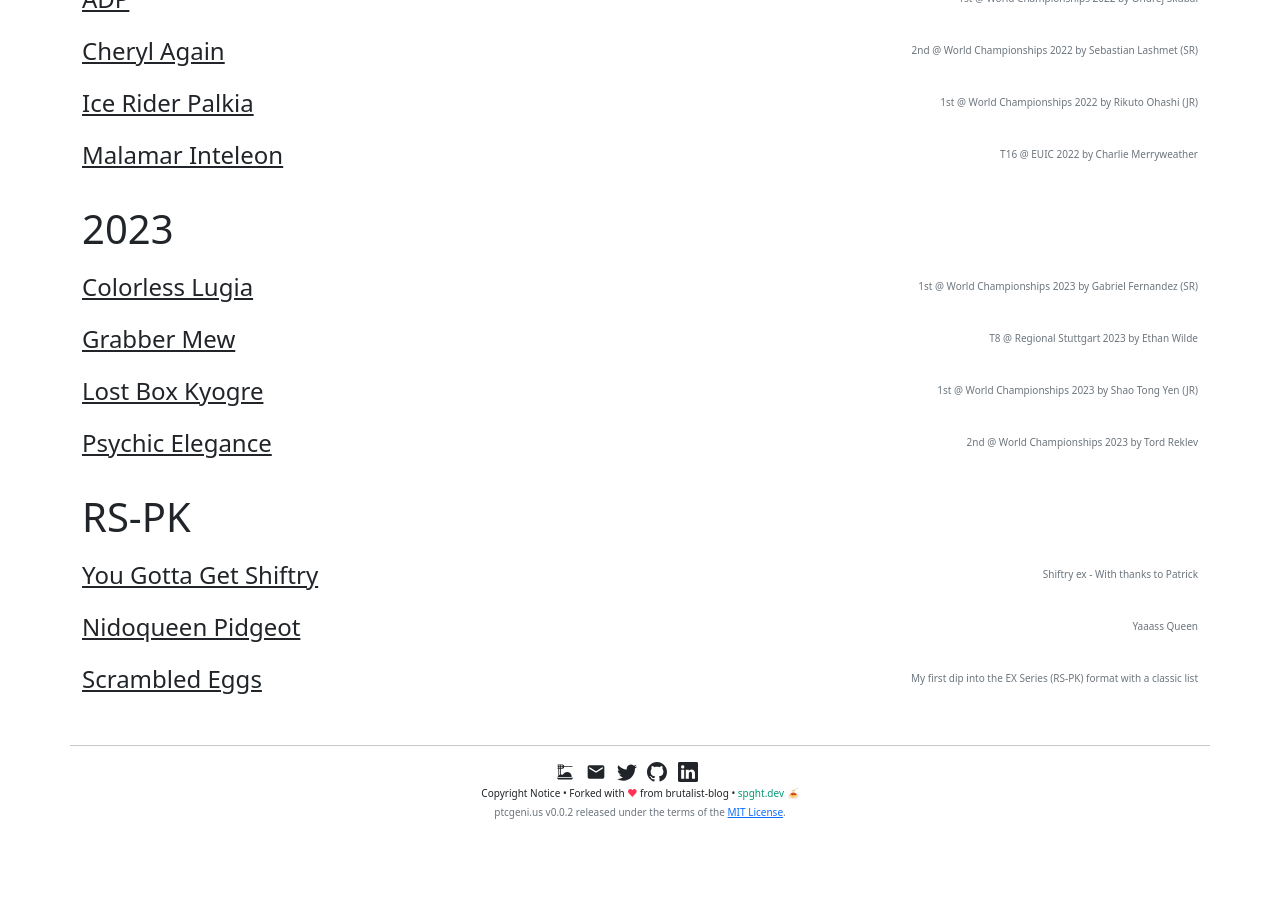
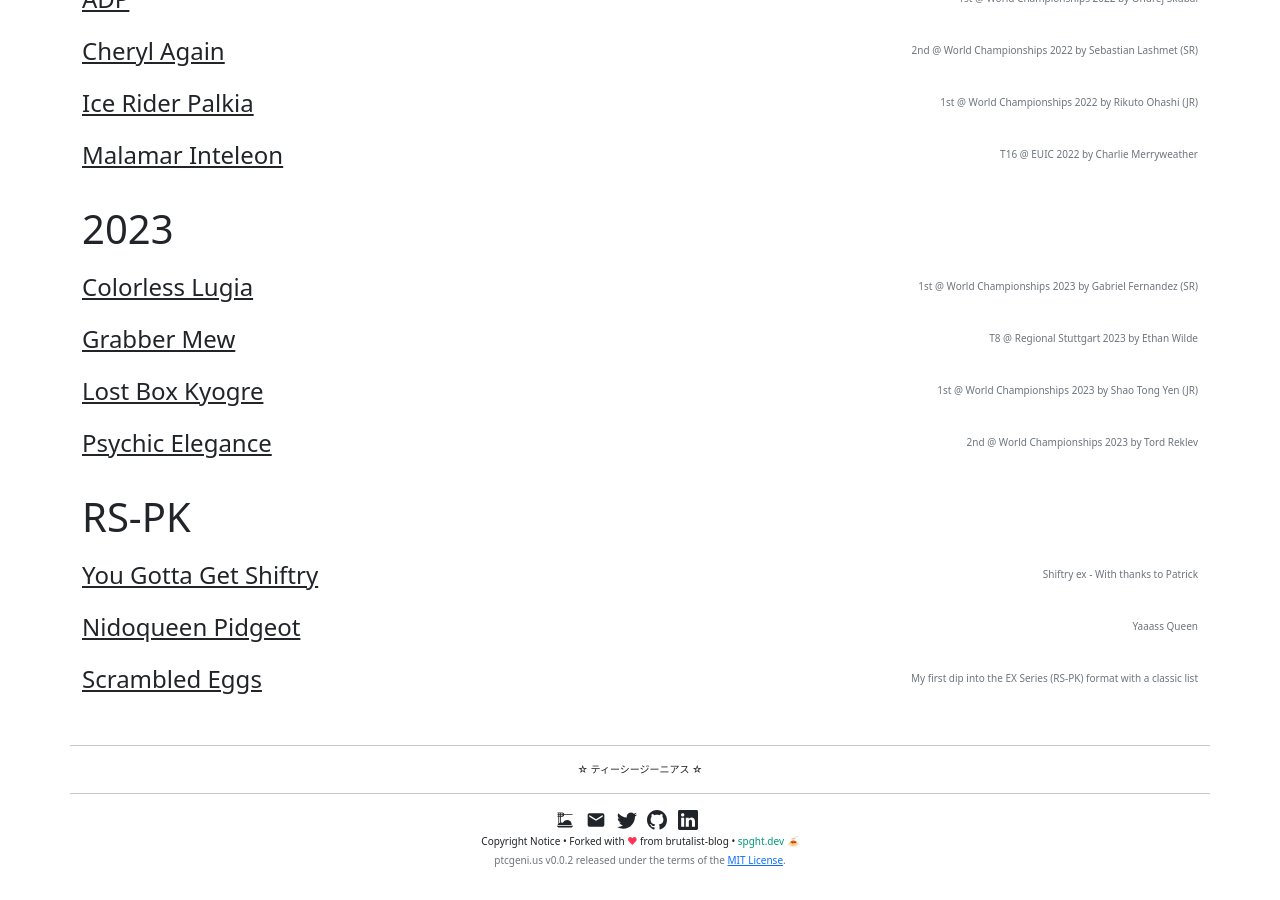
Before and after one commit to ed-george/ptcgenius.github.io, a Jekyll site: the page built from index.html, in a window 1280 px wide and 900 px high, scrolled down 4780 px. Built offline with Jekyll 4.4.1, drawn with Linux system fonts in a browser that asks for light colours; before the commit the page ends 5632 px from its top, so only the background shows below that.

Commit message:
Baka gaijin

```diff
--- a/_includes/footer.html
+++ b/_includes/footer.html
@@ -1,6 +1,9 @@
 <footer class="footer mt-auto py-3">
+  <hr class="container">
+  <div class="footer-container">&star; ティーシージーニアス &star;</div>
   <hr class="container">
   <div class="container footer-container">{% include svg_icons.html %}</div>
   <div class="container footer-container"><a class="footer-icon-links" href="{{ site.url }}/legal">Copyright Notice</a> &bullet; Forked with <span class="love">&hearts;</span> from <a href="https://github.com/andrewhwanpark/brutalist-blog" target="_blank" class="footer-icon-links">brutalist-blog</a> &bullet; <a href ="http://spght.dev" class="spght">spght.dev 🍝</a></div>
   <div class="container footer-container text-muted">ptcgeni.us v{{site.version}} released under the terms of the <a href="{{ site.repository.url }}/blob/master/LICENSE.txt">MIT License</a>.</p></div>
+
 </footer>
```
